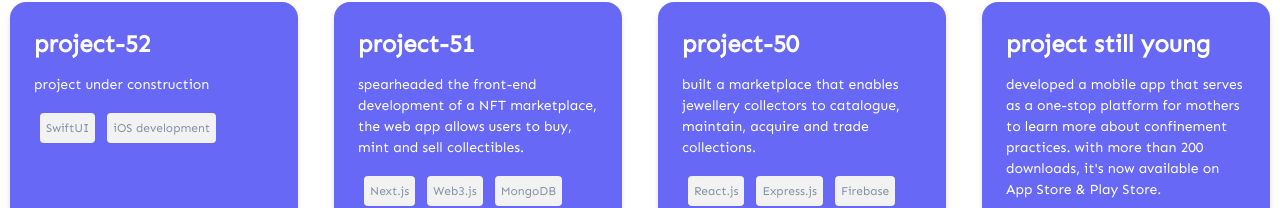
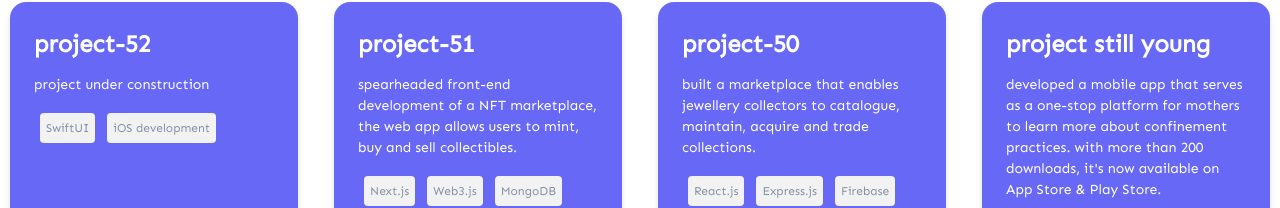
Before and after one commit to joshuadavidang/joshua-david-legacy, a Next.js app: page /experience in a window 1280 px wide. Shown: the part 126-334 px from the top of the page. Built offline with nearby package versions, Linux system fonts and the light colour scheme.

Commit message:
content update

```diff
--- a/data/pastProjects.js
+++ b/data/pastProjects.js
@@ -8,7 +8,7 @@ export const pastProjects = [
   {
     name: "project-51",
     description:
-      "spearheaded the front-end development of a NFT marketplace, the web app allows users to buy, mint and sell collectibles.",
+      "spearheaded front-end development of a NFT marketplace, the web app allows users to mint, buy and sell collectibles.",
     year: 2555,
     techStack: ["Next.js", "Web3.js", "MongoDB"],
   },
```
